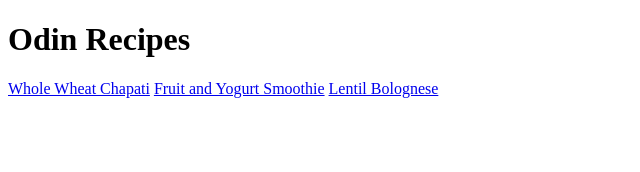
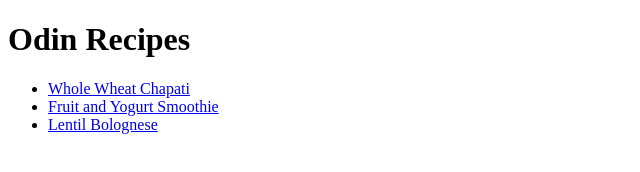
Before and after one commit to ankkitsharma/odin-recipes, a plain HTML site: page index.html in a window 1280 px wide. Shown: the whole page, without its empty margins (0-640 px from the left). Drawn offline with Linux system fonts and the light colour scheme.

Commit message:
Put all the links in index.html, in an ul list

```diff
--- a/index.html
+++ b/index.html
@@ -6,8 +6,11 @@
     </head>
     <body>
         <h1>Odin Recipes</h1>
-        <a href="./recipes/Chapati.html">Whole Wheat Chapati</a>
-        <a href="./recipes/Smoothie.html">Fruit and Yogurt Smoothie</a>
-        <a href="./recipes/LentilBologonese.html">Lentil Bolognese</a>
+        <ul>
+            <li><a href="./recipes/Chapati.html">Whole Wheat Chapati</a></li>
+            <li><a href="./recipes/Smoothie.html">Fruit and Yogurt Smoothie</a></li>
+            <li><a href="./recipes/LentilBologonese.html">Lentil Bolognese</a></li>
+        </ul>
+
     </body>
 </html>
```
